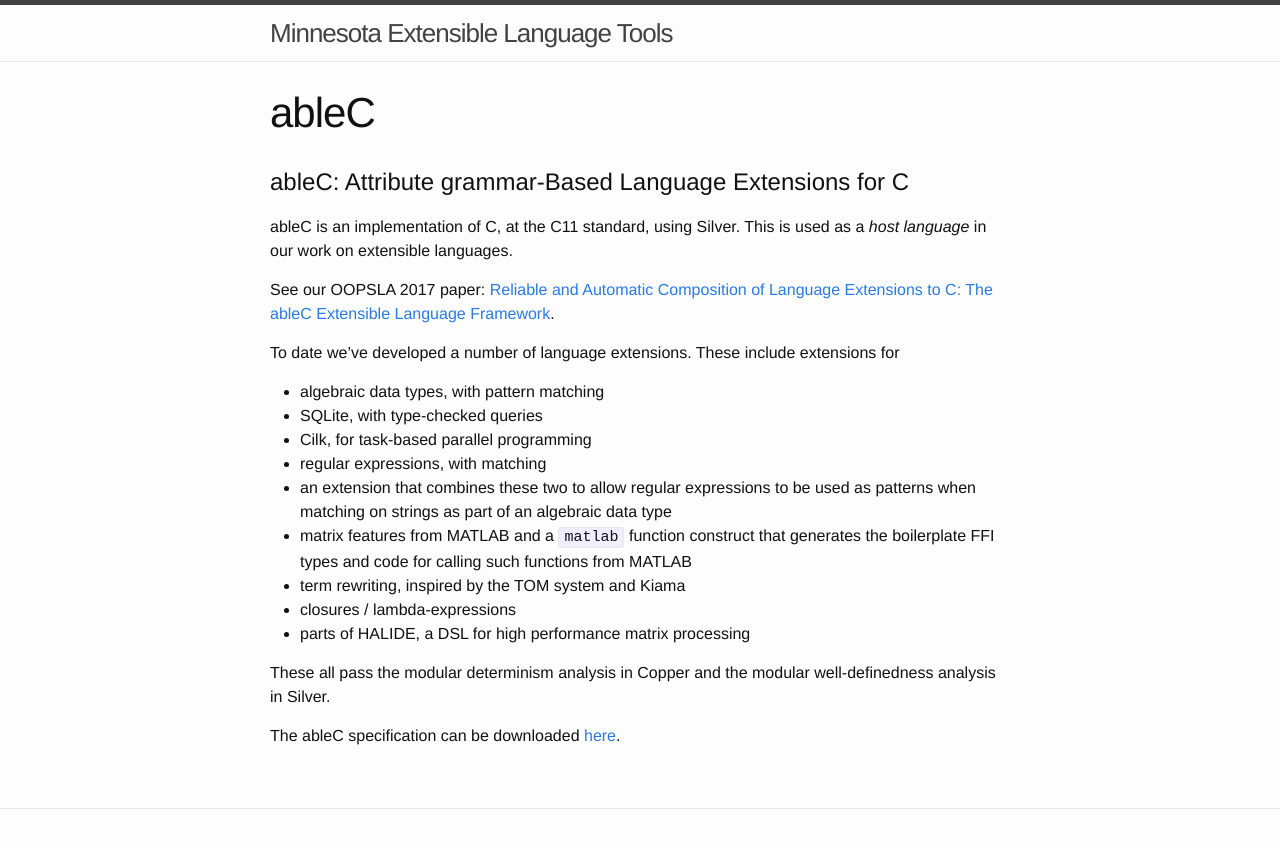
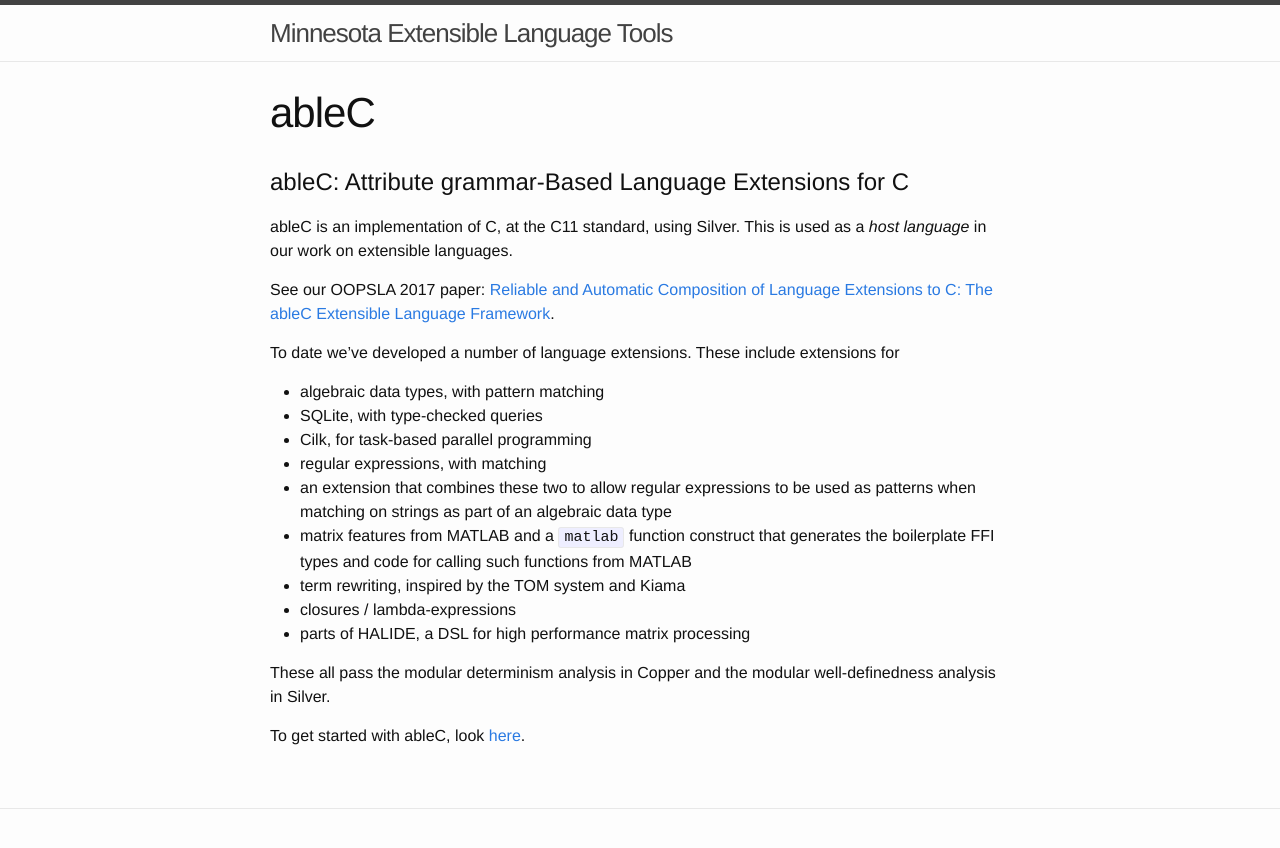
Before and after one commit to melt-umn/melt-website, a Jekyll site: the page built from ableC/index.md, in a window 1280 px wide. Shown: the top 848 px of the page. Built offline with Jekyll 4.4.1, drawn with Linux system fonts in a browser that asks for light colours.

Commit message:
link to getting started

```diff
--- a/ableC/index.md
+++ b/ableC/index.md
@@ -33,5 +33,4 @@
 These all pass the modular determinism analysis in Copper and the
 modular well-definedness analysis in Silver.
 
-The ableC specification can be downloaded
-[here](/downloads).
+To get started with ableC, look [here](ableC/getting-started).
```
